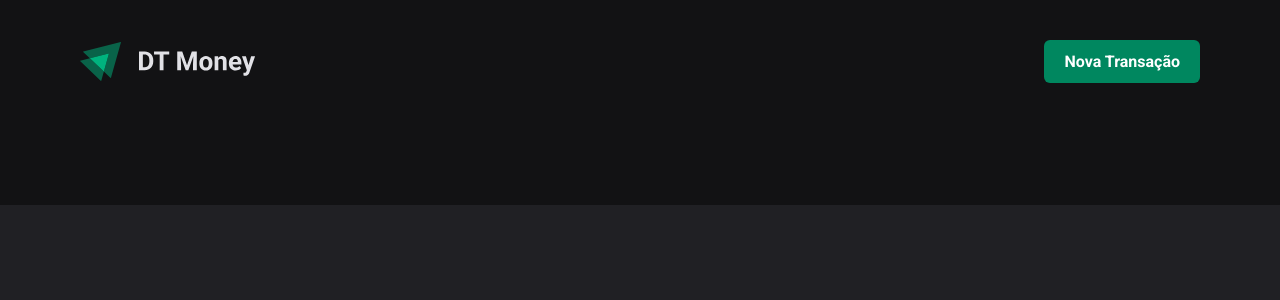
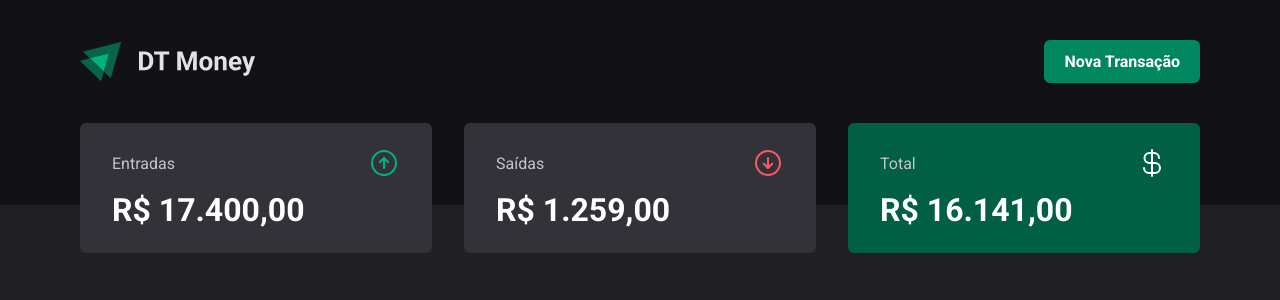
Before and after one commit to Gabriel-Souza2/DT-Money, a React (Vite) app: page / in a window 1280 px wide. Shown: the top 300 px of the page. Built offline with nearby package versions, Linux system fonts and the light colour scheme.

Commit message:
Estilizando summary

```diff
--- a/package.json
+++ b/package.json
@@ -9,6 +9,7 @@
     "preview": "vite preview"
   },
   "dependencies": {
+    "phosphor-react": "^1.4.1",
     "react": "^18.2.0",
     "react-dom": "^18.2.0",
     "styled-components": "^5.3.5"
--- a/src/Pages/Home/index.tsx
+++ b/src/Pages/Home/index.tsx
@@ -1,9 +1,11 @@
 import { Header } from '../../components/Header'
+import { Summary } from '../../components/Summary'
 
 export function Home() {
   return (
     <div>
       <Header />
+      <Summary />
     </div>
   )
 }
--- a/src/components/Header/styles.ts
+++ b/src/components/Header/styles.ts
@@ -5,7 +5,7 @@ export const HeaderContent = styled.header`
   width: 100%;
   display: flex;
   justify-content: center;
-  padding: 2.5rem 1rem 7.625rem;
+  padding: 2.5rem 1.5rem 7.625rem;
 `
 
 export const ContentWrapper = styled.div`
--- /dev/null
+++ b/src/components/Summary/index.tsx
@@ -0,0 +1,34 @@
+import { ArrowCircleUp, ArrowCircleDown, CurrencyDollar } from 'phosphor-react'
+import { useTheme } from 'styled-components'
+import { SummaryContainer, SummaryCard } from './styles'
+
+export function Summary() {
+  const theme = useTheme()
+  return (
+    <SummaryContainer>
+      <SummaryCard>
+        <header>
+          <span>Entradas</span>
+          <ArrowCircleUp size={32} color={theme['green-300']} />
+        </header>
+        <strong>R$ 17.400,00</strong>
+      </SummaryCard>
+
+      <SummaryCard>
+        <header>
+          <span>Saídas</span>
+          <ArrowCircleDown size={32} color={theme['red-300']} />
+        </header>
+        <strong>R$ 1.259,00</strong>
+      </SummaryCard>
+
+      <SummaryCard variant="green">
+        <header>
+          <span>Total</span>
+          <CurrencyDollar size={32} color={theme.white} />
+        </header>
+        <strong>R$ 16.141,00</strong>
+      </SummaryCard>
+    </SummaryContainer>
+  )
+}
--- /dev/null
+++ b/src/components/Summary/styles.ts
@@ -0,0 +1,39 @@
+import styled, { css } from 'styled-components'
+
+export const SummaryContainer = styled.section`
+  max-width: 1120px;
+  margin: -5.125rem auto 0;
+
+  display: grid;
+  grid-template-columns: repeat(3, 1fr);
+  gap: 2rem;
+`
+
+interface SymmaryCardProps {
+  variant?: 'green'
+}
+export const SummaryCard = styled.div<SymmaryCardProps>`
+  padding: 1.5rem 2rem;
+  background-color: ${({ theme }) => theme['gray-600']};
+  border-radius: 6px;
+
+  header {
+    display: flex;
+    justify-content: space-between;
+    align-items: center;
+    margin-bottom: 0.75rem;
+    font-size: 1rem;
+  }
+
+  strong {
+    font-size: 2rem;
+    color: ${({ theme }) => theme.white};
+    font-weight: bold;
+  }
+
+  ${({ theme, variant }) =>
+    variant === 'green' &&
+    css`
+      background-color: ${theme['green-700']};
+    `}
+`
```
Also changed, not shown: 1 other file (tests, documents, lock files or other folders).
